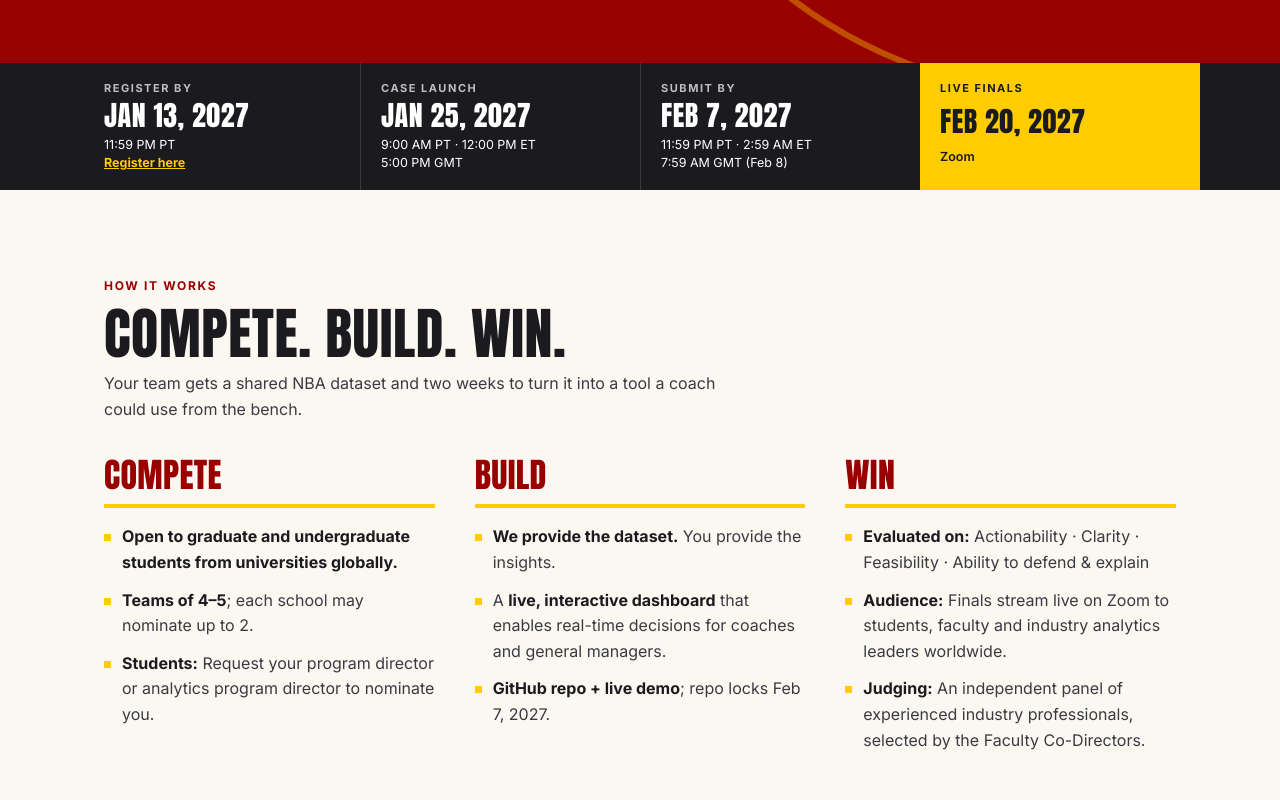
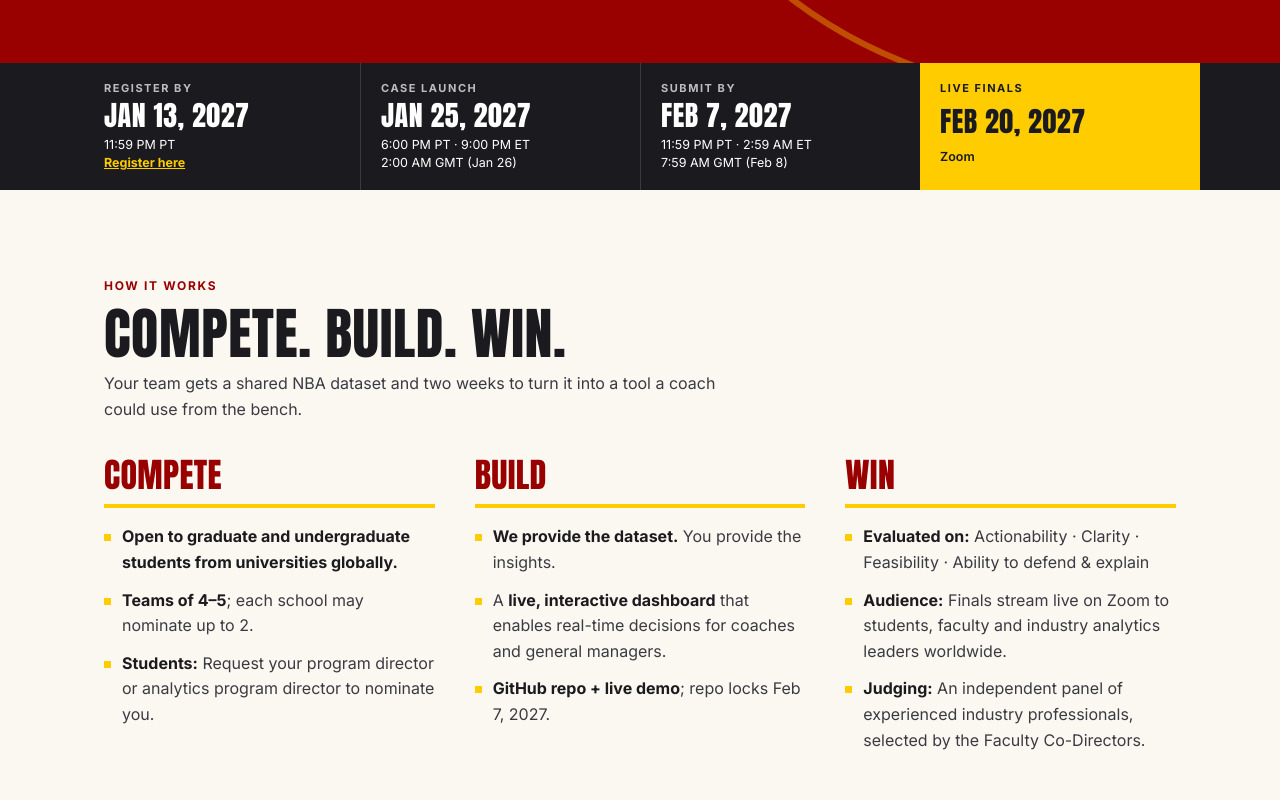
Before and after one commit to USC-Student-Outcomes-and-Trajectories/sports-data-analytics-competition, a plain HTML site: page index.html in a window 1280 px wide. Shown: the part 880-1680 px from the top of the page. Drawn offline with Linux system fonts and the light colour scheme.

Commit message:
Update Jan 25 kickoff & case launch time to 6:00 PM PST

```diff
--- a/index.html
+++ b/index.html
@@ -391,7 +391,7 @@ const CONFIG = {
 const MILESTONES = [
   { id: "announce", date: "2026-11-02", allDay: true, title: "Competition announced", note: "Expression of interest opens for schools." },
   { id: "register", start: "2027-01-14T07:59:00Z", title: "Registration & roster lock", note: "Schools confirm team rosters. 11:59 PM PT.", strip: ["Register by", "form"], key: true },
-  { id: "kickoff", start: "2027-01-25T17:00:00Z", title: "Kickoff & case launch", note: "Live on Zoom: intro to the dataset, the prompt and Q&A.", strip: ["Case launch", "zones"], key: true },
+  { id: "kickoff", start: "2027-01-26T02:00:00Z", title: "Kickoff & case launch", note: "Live on Zoom: intro to the dataset, the prompt and Q&A.", strip: ["Case launch", "zones"], key: true },
   { id: "qa1", start: "2027-01-28T02:00:00Z", title: "Technical Q&A session 1", note: "Live on Zoom." },
   { id: "qa2", start: "2027-01-28T20:00:00Z", title: "Technical Q&A session 2", note: "Live on Zoom." },
   { id: "submit", start: "2027-02-08T07:59:00Z", title: "Submission deadline", note: "Live demo and GitHub repository lock. 11:59 PM PT.", strip: ["Submit by", "zones"], key: true },
```
